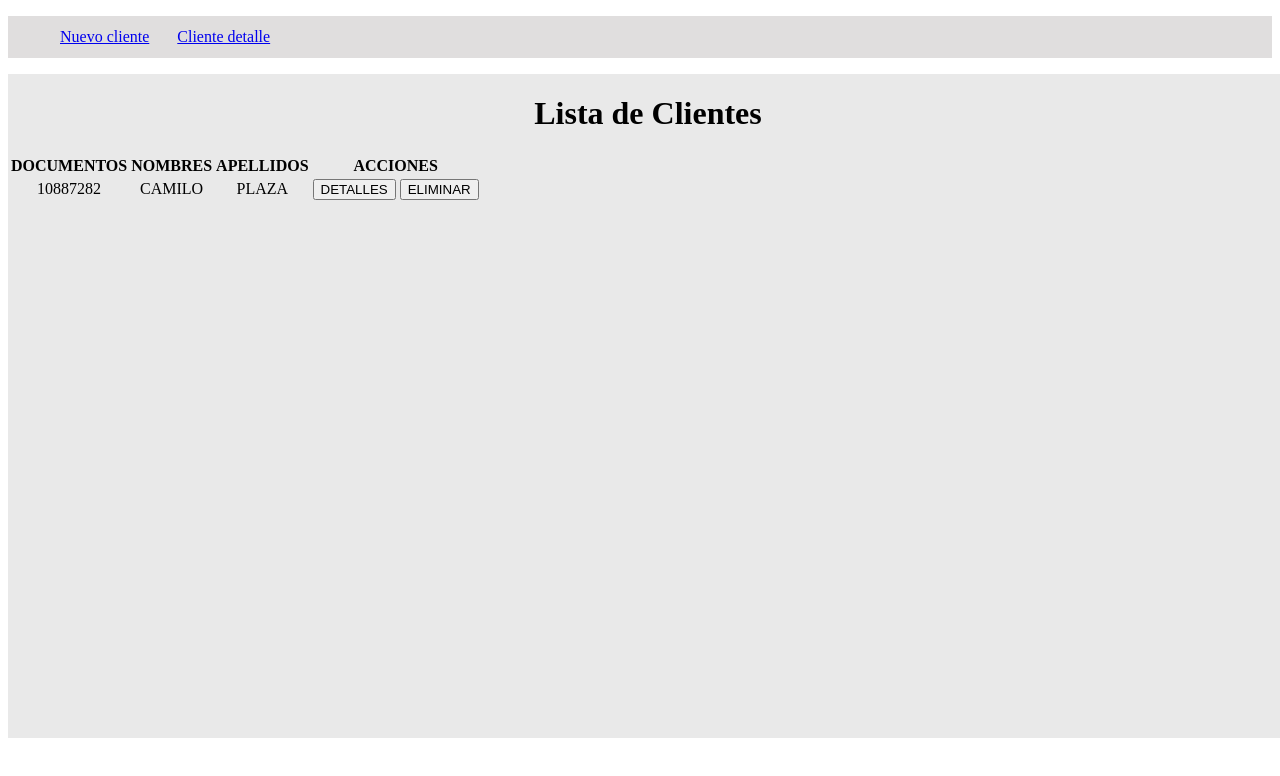
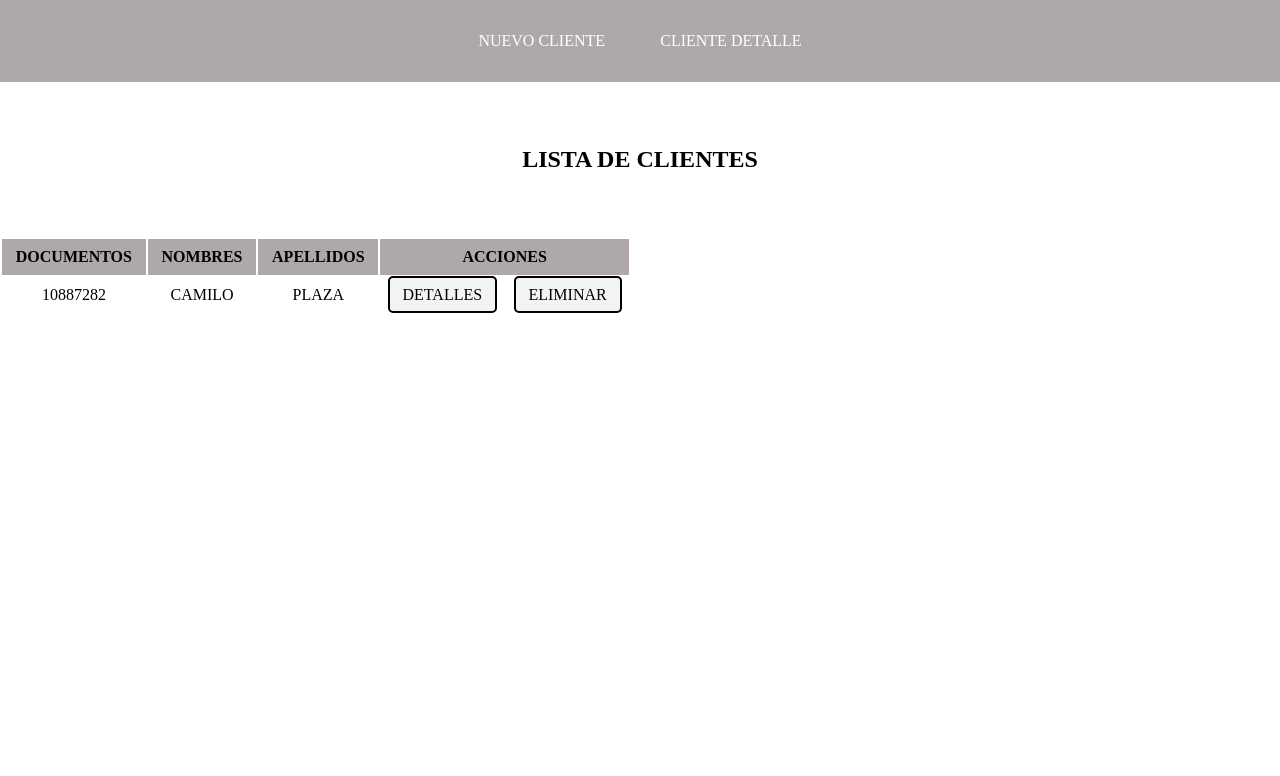
Before and after one commit to Maxito06/QUIZ-1, a plain HTML site: page Index.html in a window 1280 px wide. Drawn offline with Linux system fonts and the light colour scheme.

Commit message:
Add files via upload

```diff
--- /dev/null
+++ b/Cliented.css
@@ -0,0 +1,67 @@
+*{
+    margin: 0;
+}
+
+
+ul {
+    background-color: #afa8a8;
+    text-align: center;
+    padding: 0px;
+}
+
+li {
+    margin: 0px;
+    padding: 4vh 0vw;
+    display: inline-block;
+}
+
+li:hover {
+    background-color: #323233;
+}
+
+a {
+    font-size: medium;
+    color: white;
+    text-decoration: none;
+    padding: 4vh 2vw;
+}
+
+h2 {
+    padding: 5vh;
+    color: #000000;
+}
+
+p {
+    padding: 1vh 1vw;
+    text-align: right;
+    color: rgb(0, 0, 0);
+}
+
+
+
+.div1 {
+    text-align: center;
+    margin-top: 3vh;
+}
+
+
+.div2 {
+    background-color: #ffffff;
+    margin: 3vh 32vw;
+    border-style: solid;
+    border-width: 2px;
+    border-color: #000000;
+    text-align: center;
+}
+
+
+.div2 table td{
+    text-align: center;
+    padding-top: 2vh;
+    padding-bottom: 1vh;
+}
+
+.div2 label{
+    margin: 0vh 2.5vw;
+    color: #1D2538;
+}
--- a/Index.html
+++ b/Index.html
@@ -1,47 +1,48 @@
 <!DOCTYPE html>
-<html>
-    <header>
-        <link rel="stylesheet" href="estilo.css">
+<html lang="en">
+    <head>
+        <link rel="stylesheet" href="estilo.css" type="text/css" media="screen">
         <meta charset="UTF-8">
         <meta http-equiv="X-UA-Compatible" content="IE=edge">
         <meta name="viewport" content="width=device-width, initial-scale=1.0">
-        <title>Pagina Principal</title>
+        <title>PAGINA PRINCIPAL</title>
+
+          <ul>
+              <li><a href="Nuevo cliente.html">NUEVO CLIENTE</a></li>
+              <li><a href="Cliente detalle.html">CLIENTE DETALLE</a></li>
+          </ul>
+
+    </head>
         <body>
-     <!--NAVBAR-->
-     <nav>
-        <ul>
-            <li><a href="Nuevo cliente.html">Nuevo cliente</a></li>
-            <li><a href="Cliente detalle.html">Cliente detalle</a></li>
-        </ul>
-        </nav>
-        <div id="Eco">
-            <h1>Lista de Clientes</h1>
+
+        <div class="div1">
+            <h2>LISTA DE CLIENTES</h2>
             <table id="Tabla">
 
-                <tr>
+                <tr class="F1">
 
-                  <th>DOCUMENTOS</th>
+                  <td><h3>DOCUMENTOS</h3></td>
 
-                  <th>NOMBRES</th>
+                  <td><h3>NOMBRES</h3></td>
 
-                  <th>APELLIDOS</th>
+                  <td><h3>APELLIDOS</h3></td>
 
-                  <th>ACCIONES</th>
+                  <td><h3>ACCIONES</h3></td>
 
                 </tr>
 
                 <tr>
 
-                  <td>10887282</td>
+                  <td><p>10887282</p></td>
 
-                  <td>CAMILO</td>
+                  <td><p>CAMILO</p></td>
 
-                  <td>PLAZA</td>
+                  <td><p>PLAZA</p></td>
 
-                  <td>
-                    <button>DETALLES</button>
-                    <button>ELIMINAR</button>
-                  </td>
+                <td class="tdboton">
+                    <a id="detalle" class="editar" href = "clientedetalle.html">DETALLES</a>
+                    <a class="editar">ELIMINAR</a>
+                </td>
 
 
                 </tr>
--- a/estilo nuevoC.css
+++ b/estilo nuevoC.css
@@ -1,32 +1,82 @@
-/*barra horizontal*/
+*{
+    margin: 0;
+}
 ul{
-    background: rgb(224, 222, 222);
-    text-align: left;
+    background: #afa8a8;
+    text-align: center;
+    padding: 0px;
 }
 
 li{
     display: inline-block;
-    margin: 0;
-    padding: 12px;
+    margin: 0px;
+    padding: 4vh 0vh;
     color: white;
 }
 
 li:hover{
-    background-color: rgb(65, 65, 65);;
-}
-#ecoinventos{
-    width: 400;
-    height: 80;
-    background-color: aqua;
-    float: left;
-    margin: 10px;
+    background-color: #323233;
 }
 
-div#Eco{
-    background-color: rgb(233, 233, 233);
-    width: 100vw;
-    height: 83vh;
-    float: left;
-    margin-right: 10px;
+a {
+    font-size: medium;
+    color: white;
+    text-decoration: none;
+    padding: 4vh 2vw;
+}
+
+h2{
+    color: #000000;
+    padding:  5vh;
+}
+
+input {
+    border: 2px solid #000000;
+    border-radius: 5px;
+    padding: 1vh 1vw;
+
+}
+
+
+.div1 {
+    text-align: center;
+    margin-top: 3vh;
+}
+
+
+.div2 {
+    background-color: #E0E1DC;
+    margin: 3vh 32vw;
+    border-style: solid;
+    border-width: 2px;
+    border-color: #0041da;
     text-align: center;
 }
+
+.boton {
+
+    margin-top: 3vh;
+    margin-bottom: 1.5vh;
+    padding: 1vh 3vw;
+    font-size: medium;
+    background-color: #bec4cc;
+    border: 2px solid #255e31;
+    border-radius: 5px;
+
+}
+
+.boton:hover {
+        background-color: #475B74;
+}
+
+
+.div2 table td{
+    text-align: left;
+    padding-top: 2vh;
+    padding-bottom: 1vh;
+}
+
+.div2 label{
+    margin: 0vh 2.5vw;
+    color: #1D2538;
+}
--- a/estilo.css
+++ b/estilo.css
@@ -1,32 +1,92 @@
-/*barra horizontal*/
-ul{
-    background: rgb(224, 222, 222);
-    text-align: left;
+*{
+    margin: 0;
 }
 
-li{
-    display: inline-block;
-    margin: 0;
-    padding: 12px;
-    color: white;
+ul {
+    background-color: #afa8a8;
+    text-align: center;
+    padding: 0px;
 }
 
-li:hover{
-    background-color: rgb(65, 65, 65);;
-}
-#ecoinventos{
-    width: 400;
-    height: 80;
-    background-color: aqua;
-    float: left;
-    margin: 10px;
+li {
+    margin: 0px;
+    padding: 4vh 0vw;
+    display: inline-block;
 }
 
-div#Eco{
-    background-color: rgb(233, 233, 233);
-    width: 100vw;
-    height: 83vh;
-    float: left;
-    margin-right: 10px;
+li:hover {
+    background-color: #323233;
+}
+
+a {
+
+    font-size: medium;
+    color: white;
+    text-decoration: none;
+    padding: 4vh 2vw;
+}
+
+h2 {
+    padding: 5vh 5vw 8vh;
+    color: #000000;
+}
+
+h3 {
+    font-size: medium;
+    color: #000000;
     text-align: center;
+    padding: 1vh 1vw;
 }
+
+p {
+    text-align: center;
+    color:rgb(0, 0, 0);
+    padding: 1vh 1vw;
+}
+
+
+#tabla {
+    margin:auto;
+    border-collapse: collapse;
+}
+
+
+.div1 {
+    text-align: center;
+    margin-top: 3vh;
+}
+
+.link {
+    font-size: medium;
+    color: white;
+    text-decoration: none;
+    padding: 4vh 2vw;
+}
+
+.editar {
+    text-decoration: none;
+    margin: 0vh 0.5vw;
+    padding: 1vh 1vw;
+    color: #000000;
+    font-size: medium;
+    background-color: #f1f3f5;
+    border: 2px solid #000000;
+    border-radius: 5px;
+}
+
+.editar:hover {
+    background-color: #cde2fc;
+}
+
+.F1 {
+    background-color:  #afa8a8;
+}
+
+
+#tabla tr {
+    border: 2px solid #000000;
+}
+
+#tabla td {
+    padding: 1vh 1vw;
+}
```
Also changed, not shown: Cliente detalle.html (+37 -0 lines), Nuevo cliente.html (+27 -19 lines).
